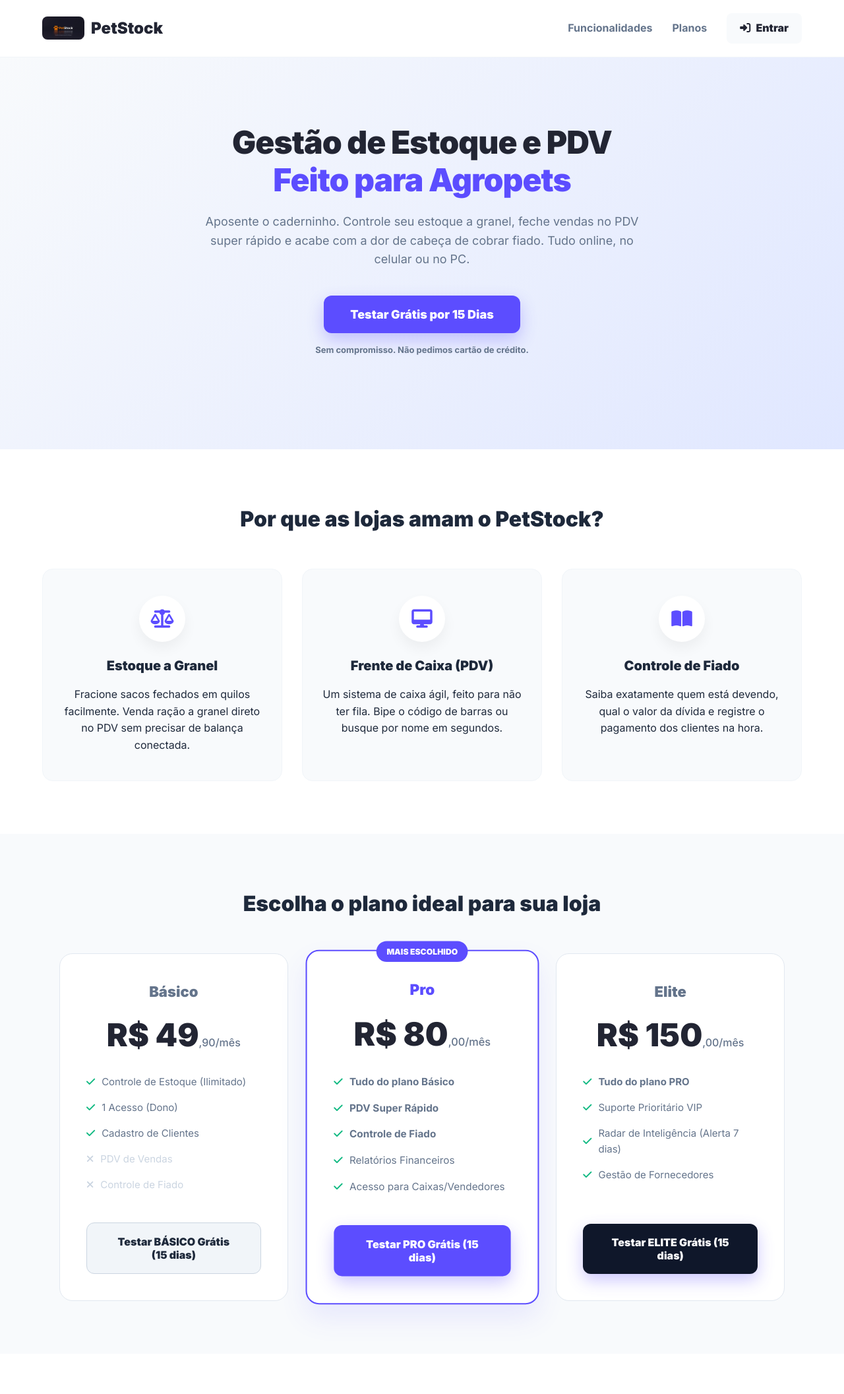
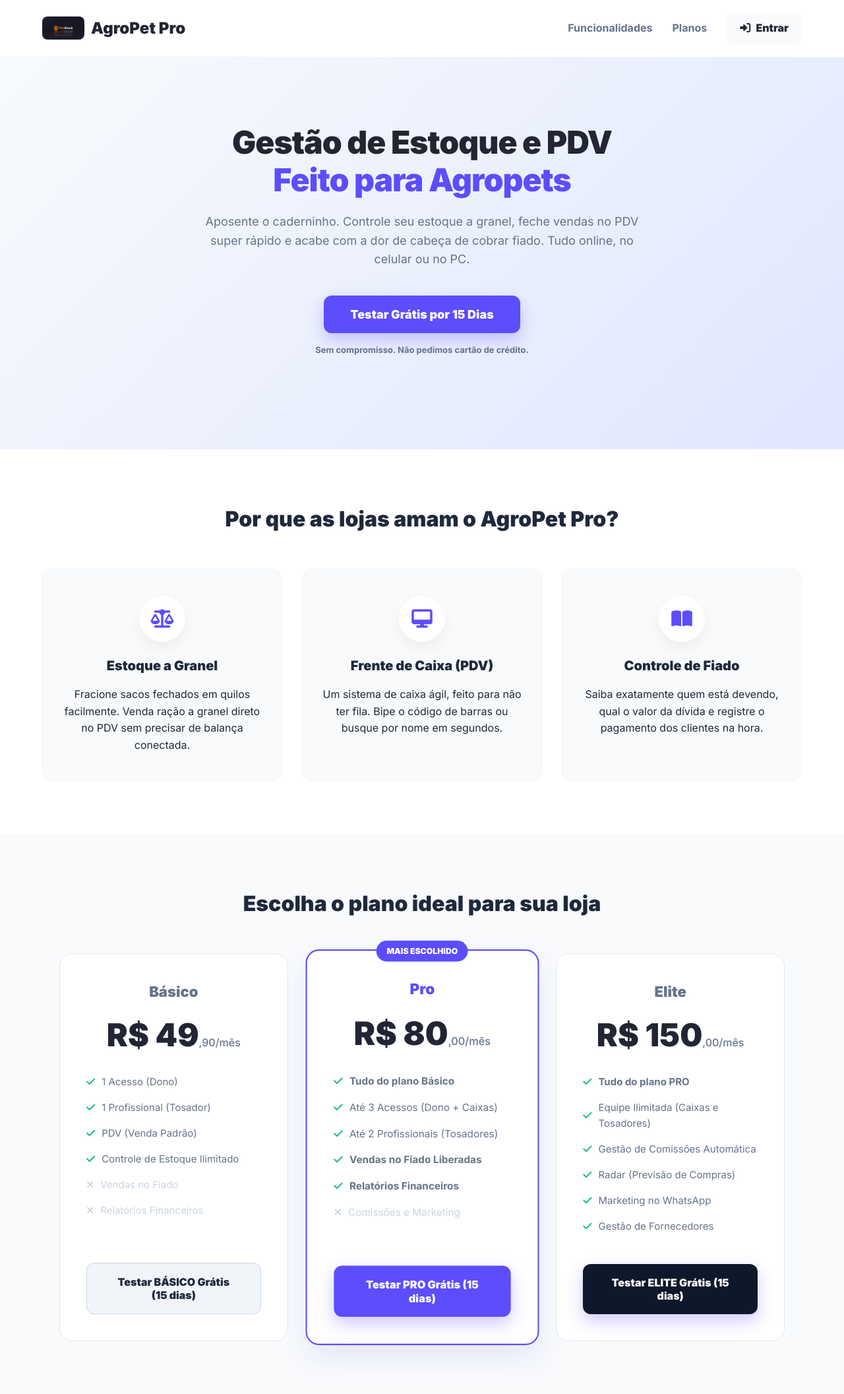
Before and after one commit to Passos1984/petstock-saas, a Flask app: page / in a window 1280 px wide. Shown: the whole page at 66% size. Before the commit the page ends 2008 px from the top, so only its background shows below. Run offline with Flask 3, Linux system fonts and the light colour scheme; some libraries are stand-ins or nearby versions.

Commit message:
✨ Rebranding: Nasce o AgroPet Pro e atualização dos planos na Landing Page

```diff
--- a/templates/landing.html
+++ b/templates/landing.html
@@ -3,9 +3,10 @@
 <head>
     <meta charset="UTF-8">
     <meta name="viewport" content="width=device-width, initial-scale=1.0">
-    <title>PetStock - O Sistema Definitivo para Agropets</title>
+    <title>AgroPet Pro - O Sistema Definitivo para Agropets e Pet Shops</title>
     <link href="https://fonts.googleapis.com/css2?family=Inter:wght@400;500;700;900&display=swap" rel="stylesheet">
     <link rel="stylesheet" href="https://cdnjs.cloudflare.com/ajax/libs/font-awesome/6.4.0/css/all.min.css">
+    <script src="https://unpkg.com/html5-qrcode" type="text/javascript"></script>
     <style>
         :root {
             --primary: #222533;
@@ -80,8 +81,8 @@
 
     <header>
         <div class="logo">
-            <img src="{{ url_for('static', filename='img/logo.png') }}" alt="PetStock" style="height: 35px; border-radius: 8px;">
-            PetStock
+            <img src="{{ url_for('static', filename='img/logo.png') }}" alt="AgroPet Pro" style="height: 35px; border-radius: 8px;">
+            AgroPet Pro
         </div>
         <div class="nav-links">
             <a href="#funcionalidades" class="menu-item">Funcionalidades</a>
@@ -109,7 +110,7 @@
     </section>
 
     <section id="funcionalidades" class="features">
-        <h2 class="section-title">Por que as lojas amam o PetStock?</h2>
+        <h2 class="section-title">Por que as lojas amam o AgroPet Pro?</h2>
         <div class="grid-features">
             <div class="card-feature">
                 <div class="icon-circle"><i class="fas fa-balance-scale"></i></div>
@@ -137,11 +138,12 @@
                 <div class="price-title">Básico</div>
                 <div class="price-value">R$ 49<span>,90/mês</span></div>
                 <ul class="price-list">
-                    <li><i class="fas fa-check"></i> Controle de Estoque (Ilimitado)</li>
                     <li><i class="fas fa-check"></i> 1 Acesso (Dono)</li>
-                    <li><i class="fas fa-check"></i> Cadastro de Clientes</li>
-                    <li style="color: #cbd5e1;"><i class="fas fa-times" style="color: #cbd5e1;"></i> PDV de Vendas</li>
-                    <li style="color: #cbd5e1;"><i class="fas fa-times" style="color: #cbd5e1;"></i> Controle de Fiado</li>
+                    <li><i class="fas fa-check"></i> 1 Profissional (Tosador)</li>
+                    <li><i class="fas fa-check"></i> PDV (Venda Padrão)</li>
+                    <li><i class="fas fa-check"></i> Controle de Estoque Ilimitado</li>
+                    <li style="color: #cbd5e1;"><i class="fas fa-times" style="color: #cbd5e1;"></i> Vendas no Fiado</li>
+                    <li style="color: #cbd5e1;"><i class="fas fa-times" style="color: #cbd5e1;"></i> Relatórios Financeiros</li>
                 </ul>
                 <button class="btn-cta" style="width: 100%; font-size: 16px; background: #f1f5f9; color: var(--text-main); box-shadow: none; border: 1px solid #cbd5e1;" onclick="abrirModal('basico')">Testar BÁSICO Grátis (15 dias)</button>
             </div>
@@ -152,10 +154,11 @@
                 <div class="price-value">R$ 80<span>,00/mês</span></div>
                 <ul class="price-list">
                     <li><i class="fas fa-check"></i> <b>Tudo do plano Básico</b></li>
-                    <li><i class="fas fa-check"></i> <b>PDV Super Rápido</b></li>
-                    <li><i class="fas fa-check"></i> <b>Controle de Fiado</b></li>
-                    <li><i class="fas fa-check"></i> Relatórios Financeiros</li>
-                    <li><i class="fas fa-check"></i> Acesso para Caixas/Vendedores</li>
+                    <li><i class="fas fa-check"></i> Até 3 Acessos (Dono + Caixas)</li>
+                    <li><i class="fas fa-check"></i> Até 2 Profissionais (Tosadores)</li>
+                    <li><i class="fas fa-check"></i> <b>Vendas no Fiado Liberadas</b></li>
+                    <li><i class="fas fa-check"></i> <b>Relatórios Financeiros</b></li>
+                    <li style="color: #cbd5e1;"><i class="fas fa-times" style="color: #cbd5e1;"></i> Comissões e Marketing</li>
                 </ul>
                 <button class="btn-cta" style="width: 100%; font-size: 16px;" onclick="abrirModal('pro')">Testar PRO Grátis (15 dias)</button>
             </div>
@@ -165,8 +168,10 @@
                 <div class="price-value">R$ 150<span>,00/mês</span></div>
                 <ul class="price-list">
                     <li><i class="fas fa-check"></i> <b>Tudo do plano PRO</b></li>
-                    <li><i class="fas fa-check"></i> Suporte Prioritário VIP</li>
-                    <li><i class="fas fa-check"></i> Radar de Inteligência (Alerta 7 dias)</li>
+                    <li><i class="fas fa-check"></i> Equipe Ilimitada (Caixas e Tosadores)</li>
+                    <li><i class="fas fa-check"></i> Gestão de Comissões Automática</li>
+                    <li><i class="fas fa-check"></i> Radar (Previsão de Compras)</li>
+                    <li><i class="fas fa-check"></i> Marketing no WhatsApp</li>
                     <li><i class="fas fa-check"></i> Gestão de Fornecedores</li>
                 </ul>
                 <button class="btn-cta" style="width: 100%; font-size: 16px; background: #0f172a;" onclick="abrirModal('elite')">Testar ELITE Grátis (15 dias)</button>
```
